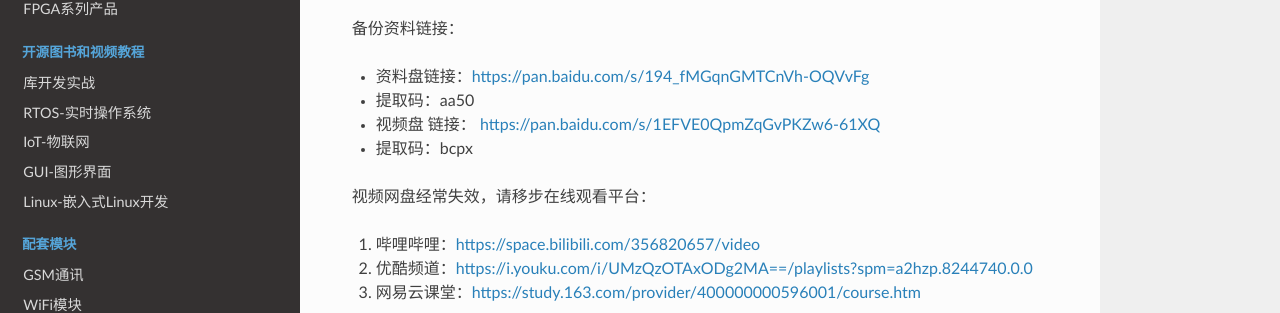
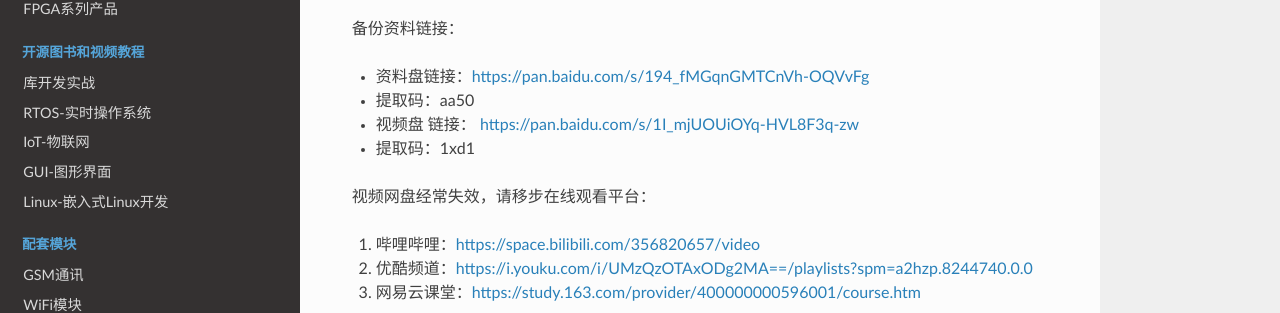
Before and after one commit to Embedfire/ebf_products, a Sphinx documentation site: the page built from documentation/stm32/ebf_stm32f407_batianhu_v1.rst, in a window 1280 px wide and 1326 px high. Shown: the part 330-643 px from the top of the window. Built offline with Sphinx 7.4.7 and the Read the Docs theme 2.0.0, drawn with Linux system fonts in a browser that asks for light colours; pages that are not in the unit, such as notebooks, are missing from menus.

Commit message:
部分链接

```diff
--- a/documentation/stm32/ebf_stm32f407_batianhu_v1.rst
+++ b/documentation/stm32/ebf_stm32f407_batianhu_v1.rst
@@ -17,8 +17,8 @@
 
 
 
--  视频盘 链接： https://pan.baidu.com/s/1EFVE0QpmZqGvPKZw6-61XQ
--  提取码：bcpx
+-  视频盘 链接： https://pan.baidu.com/s/1I_mjUOUiOYq-HVL8F3q-zw
+-  提取码：1xd1
 
 
 视频网盘经常失效，请移步在线观看平台：
```
